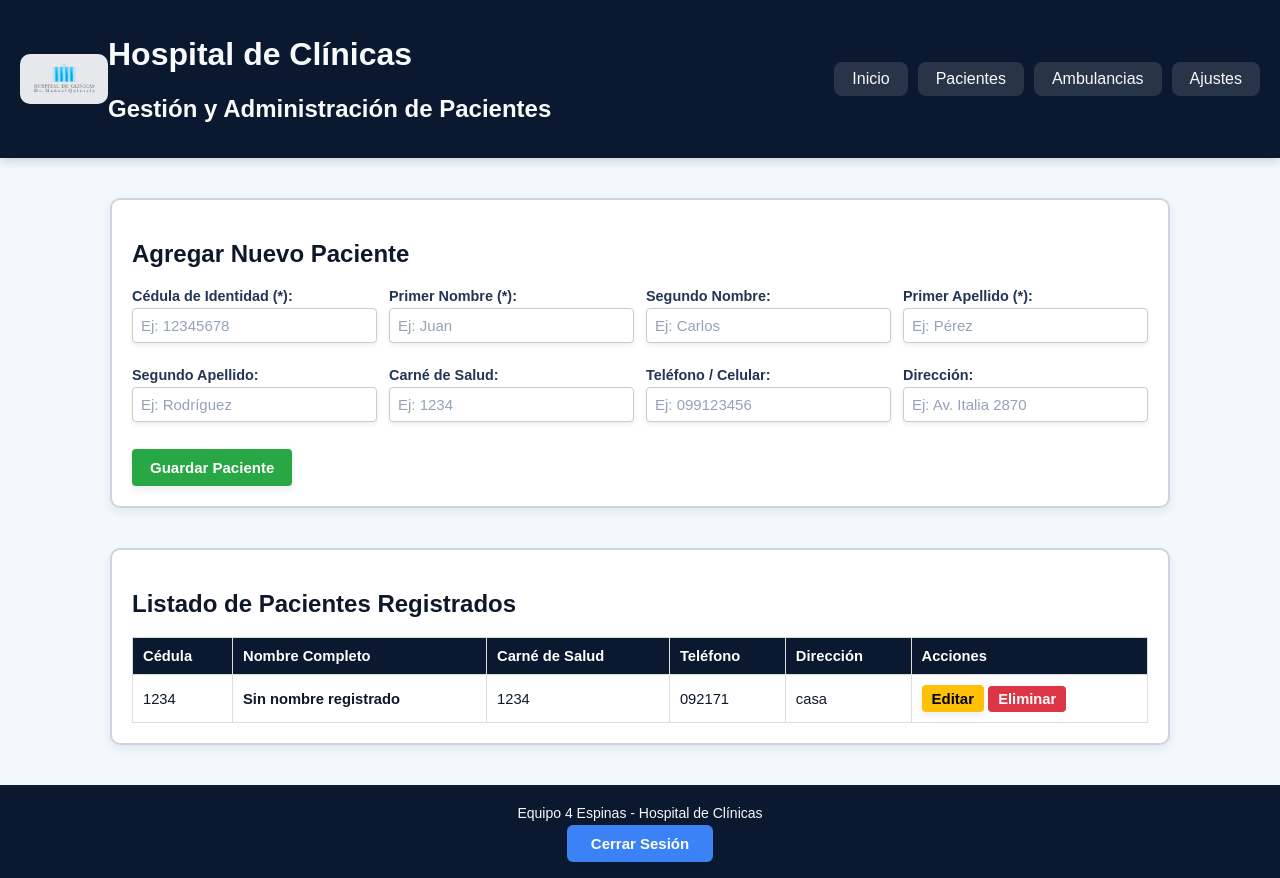
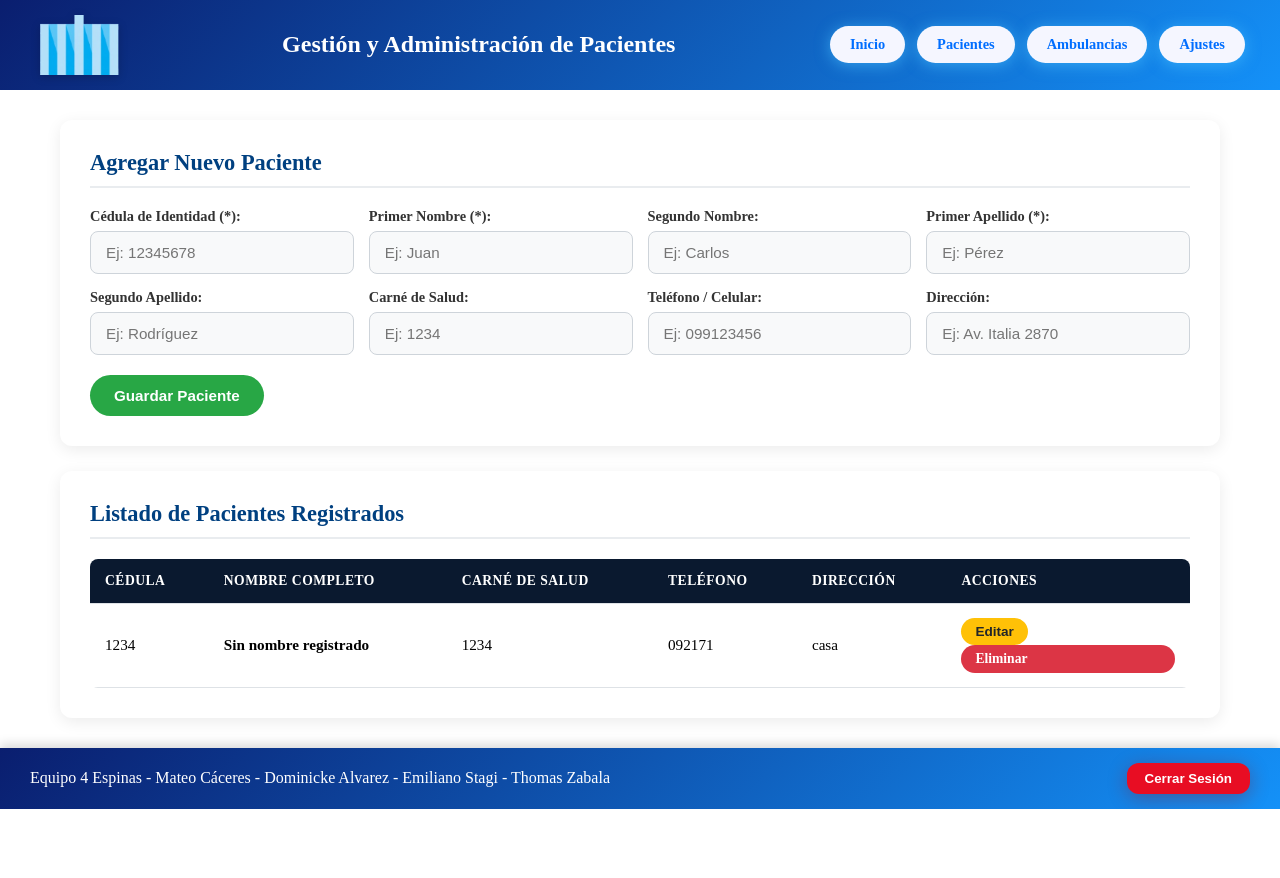
Before and after one commit to espinascuatro-rgb/Fronted-4Espinas, a PHP site: page /pages/administracion-pacientes.php in a window 1280 px wide. After the commit the page ends 809 px from the top, so only its background shows below. Run offline with PHP 8.4, Linux system fonts and the light colour scheme; the visitor is signed in with stand-in values (Sample User, id 1); data comes from the database, SQL or seed files in the repository.

Commit message:
Corrigiendo css y la desorganizacion del html de ad pacientes.

```diff
--- /dev/null
+++ b/css/admin_pacientes.css
@@ -0,0 +1,226 @@
+/* ==========================================
+   ADMINISTRACIÓN DE PACIENTES - HOSPITAL DE CLÍNICAS
+   ========================================== */
+
+.mainadminpacientes {
+    max-width: 1200px;
+    margin: 0 auto;
+    padding: 30px 20px;
+    display: flex;
+    flex-direction: column;
+    gap: 25px;
+    flex: 1;
+    box-sizing: border-box;
+}
+
+/* Estilo de tarjeta unificado */
+.tarjeta {
+    background-color: #ffffff;
+    border-radius: 12px;
+    box-shadow: 0 4px 16px rgba(0, 0, 0, 0.08);
+    padding: 30px;
+    box-sizing: border-box;
+}
+
+/* Títulos principales de las tarjetas */
+.tarjeta h2 {
+    color: #004080;
+    font-size: 1.4rem;
+    margin-top: 0;
+    margin-bottom: 20px;
+    border-bottom: 2px solid #e9ecef;
+    padding-bottom: 10px;
+}
+
+/* Cuadrícula adaptable para el formulario */
+.grid-form {
+    display: grid;
+    grid-template-columns: repeat(auto-fit, minmax(240px, 1fr));
+    gap: 15px;
+    margin-bottom: 20px;
+}
+
+.form-group {
+    display: flex;
+    flex-direction: column;
+    gap: 6px;
+}
+
+.form-group label {
+    font-weight: bold;
+    color: #333333;
+    font-size: 0.9rem;
+}
+
+.form-group input {
+    padding: 12px 15px;
+    border: 1px solid #ced4da;
+    border-radius: 8px;
+    font-size: 0.95rem;
+    background-color: #f8f9fa;
+    color: #495057;
+    box-sizing: border-box;
+    transition: border-color 0.3s ease, box-shadow 0.3s ease, background-color 0.3s ease;
+}
+
+.form-group input:focus {
+    border-color: #0056b3;
+    background-color: #ffffff;
+    outline: none;
+    box-shadow: 0 0 0 3px rgba(0, 86, 179, 0.15);
+}
+
+/* Botones de acción del formulario */
+.btn-guardar {
+    background-color: #28a745;
+    color: white;
+    border: none;
+    padding: 12px 24px;
+    border-radius: 25px;
+    cursor: pointer;
+    font-weight: bold;
+    font-size: 0.95rem;
+    transition: background-color 0.3s ease;
+}
+
+.btn-guardar:hover {
+    background-color: #218838;
+}
+
+.btn-cancelar {
+    background-color: #6c757d;
+    color: white;
+    border: none;
+    padding: 12px 24px;
+    border-radius: 25px;
+    cursor: pointer;
+    font-weight: bold;
+    font-size: 0.95rem;
+    display: none;
+    margin-left: 10px;
+    transition: background-color 0.3s ease;
+}
+
+.btn-cancelar:hover {
+    background-color: #5a6268;
+}
+
+/* Tabla de pacientes moderna y estilizada */
+.tabla-pacientes {
+    width: 100%;
+    border-collapse: collapse;
+    margin-top: 15px;
+    background-color: white;
+    font-size: 0.95rem;
+    border-radius: 8px;
+    overflow: hidden;
+}
+
+.tabla-pacientes th,
+.tabla-pacientes td {
+    padding: 14px 15px;
+    text-align: left;
+    border-bottom: 1px solid #dee2e6;
+}
+
+.tabla-pacientes th {
+    background-color: #0a192f;
+    color: white;
+    font-weight: bold;
+    text-transform: uppercase;
+    font-size: 0.85rem;
+    letter-spacing: 0.5px;
+}
+
+.tabla-pacientes tbody tr {
+    transition: background-color 0.2s ease;
+}
+
+.tabla-pacientes tbody tr:hover {
+    background-color: #f8f9fa;
+}
+
+.tabla-vacia {
+    text-align: center;
+    color: #6c757d;
+    padding: 30px !important;
+}
+
+/* Botones dentro de la tabla (Editar / Eliminar) */
+.btn-editar {
+    background-color: #ffc107;
+    color: #212529;
+    padding: 6px 14px;
+    border: none;
+    border-radius: 20px;
+    cursor: pointer;
+    font-weight: bold;
+    font-size: 0.85rem;
+    transition: background-color 0.3s ease;
+    margin-right: 5px;
+}
+
+.btn-editar:hover {
+    background-color: #e0a800;
+}
+
+.btn-eliminar {
+    background-color: #dc3545;
+    color: white;
+    padding: 6px 14px;
+    border: none;
+    border-radius: 20px;
+    cursor: pointer;
+    font-weight: bold;
+    font-size: 0.85rem;
+    text-decoration: none;
+    display: inline-block;
+    transition: background-color 0.3s ease;
+}
+
+.btn-eliminar:hover {
+    background-color: #c82333;
+}
+
+.btn-inicio {
+    display: inline-block;
+    background-color: #007bff;
+    color: white;
+    padding: 10px 20px;
+    text-decoration: none;
+    border-radius: 20px;
+    font-weight: bold;
+    margin-bottom: 15px;
+    transition: background-color 0.3s ease;
+}
+
+.btn-inicio:hover {
+    background-color: #0056b3;
+}
+
+/* Alertas de éxito y error */
+.alerta {
+    padding: 14px 18px;
+    border-radius: 8px;
+    margin-bottom: 20px;
+    font-weight: bold;
+    font-size: 0.95rem;
+    box-shadow: 0 2px 6px rgba(0, 0, 0, 0.04);
+}
+
+.alerta-exito {
+    background-color: #d4edda;
+    color: #155724;
+    border-left: 5px solid #28a745;
+}
+
+.alerta-error {
+    background-color: #f8d7da;
+    color: #721c24;
+    border-left: 5px solid #dc3545;
+}
+
+.link-logout {
+    color: white;
+    text-decoration: none;
+}
--- a/pages/administracion-pacientes.php
+++ b/pages/administracion-pacientes.php
@@ -19,129 +19,15 @@ $resultado = $conexion->query($sql);
     <meta charset="UTF-8">
     <meta name="viewport" content="width=device-width, initial-scale=1.0">
     <title>Administración de Pacientes - Hospital de Clínicas</title>
-    <link rel="stylesheet" href="../css/style.css">
-    <style>
-        .contenedor-admin {
-            max-width: 1100px;
-            margin: 20px auto;
-            padding: 20px;
-        }
-
-        .grid-form {
-            display: grid;
-            grid-template-columns: repeat(auto-fit, minmax(200px, 1fr));
-            gap: 12px;
-            margin-bottom: 15px;
-        }
-
-        .form-group {
-            display: flex;
-            flex-direction: column;
-        }
-
-        .form-group label {
-            font-weight: bold;
-            font-size: 0.9em;
-            margin-bottom: 4px;
-        }
-
-        .form-group input {
-            padding: 8px;
-            border: 1px solid #ccc;
-            border-radius: 4px;
-        }
-
-        .btn-guardar {
-            background-color: #28a745;
-            color: white;
-            border: none;
-            padding: 10px 18px;
-            border-radius: 4px;
-            cursor: pointer;
-            font-weight: bold;
-        }
-
-        .btn-cancelar {
-            background-color: #6c757d;
-            color: white;
-            border: none;
-            padding: 10px 18px;
-            border-radius: 4px;
-            cursor: pointer;
-            font-weight: bold;
-            display: none;
-        }
-
-        .tabla-pacientes {
-            width: 100%;
-            border-collapse: collapse;
-            margin-top: 15px;
-            background-color: white;
-            font-size: 0.92em;
-        }
-
-        .tabla-pacientes th, .tabla-pacientes td {
-            border: 1px solid #ddd;
-            padding: 10px;
-            text-align: left;
-        }
-
-        .tabla-pacientes th {
-            background-color: #0a192f;
-            color: white;
-        }
-
-        .btn-editar {
-            background-color: #ffc107;
-            color: black;
-            padding: 5px 10px;
-            border: none;
-            border-radius: 4px;
-            cursor: pointer;
-            font-weight: bold;
-        }
-
-        .btn-eliminar {
-            background-color: #dc3545;
-            color: white;
-            padding: 5px 10px;
-            border: none;
-            border-radius: 4px;
-            cursor: pointer;
-            font-weight: bold;
-            text-decoration: none;
-        }
-
-        .btn-inicio {
-            display: inline-block;
-            background-color: #007bff;
-            color: white;
-            padding: 8px 15px;
-            text-decoration: none;
-            border-radius: 4px;
-            font-weight: bold;
-            margin-bottom: 15px;
-        }
-
-        .alerta {
-            padding: 10px;
-            border-radius: 4px;
-            margin-bottom: 15px;
-            font-weight: bold;
-        }
-        .alerta-exito { background-color: #d4edda; color: #155724; }
-        .alerta-error { background-color: #f8d7da; color: #721c24; }
-    </style>
+    <link rel="stylesheet" href="../css/elementosC.css">
+    <link rel="stylesheet" href="../css/admin_pacientes.css">
 </head>
 
 <body>
-    <header class="encabezado-app">
-        <img src="../fotos-videos/Logo-Hospital.png" alt="Logo del hospital" class="logo">
-        <div>
-            <h1>Hospital de Clínicas</h1>
-            <h2>Gestión y Administración de Pacientes</h2>
-        </div>
-        <nav class="nav-app">
+    <header class="Headerguia">
+        <img src="../fotos-videos/logor.png" alt="Logo del hospital" class="logo">
+        <h2>Gestión y Administración de Pacientes</h2>
+        <nav class="navguia">
             <a href="../pages/guia.php">Inicio</a>
             <a href="../pages/tratamientos.php">Pacientes</a>
             <a href="../pages/traslados.php">Ambulancias</a>
@@ -149,7 +35,7 @@ $resultado = $conexion->query($sql);
         </nav>
     </header>
 
-    <main class="contenedor-admin">
+    <main class="mainadminpacientes">
 
         <?php if (isset($_GET['msg'])): ?>
             <div class="alerta alerta-exito">
@@ -213,7 +99,7 @@ $resultado = $conexion->query($sql);
             </form>
         </section>
 
-        <section class="tarjeta" style="margin-top: 20px;">
+        <section class="tarjeta tarjeta-listado">
             <h2>Listado de Pacientes Registrados</h2>
             <table class="tabla-pacientes">
                 <thead>
@@ -247,7 +133,7 @@ $resultado = $conexion->query($sql);
                         <?php endwhile; ?>
                     <?php else: ?>
                         <tr>
-                            <td colspan="6" style="text-align: center;">No hay pacientes registrados.</td>
+                            <td colspan="6" class="tabla-vacia">No hay pacientes registrados.</td>
                         </tr>
                     <?php endif; ?>
                 </tbody>
@@ -255,40 +141,12 @@ $resultado = $conexion->query($sql);
         </section>
     </main>
 
-    <footer class="pie-app">
-        <p>Equipo 4 Espinas - Hospital de Clínicas</p>
-        <button><a href="../php/logout.php" style="color: white; text-decoration: none;">Cerrar Sesión</a></button>
+    <footer class="footerguia">
+        <p>Equipo 4 Espinas - Mateo Cáceres - Dominicke Alvarez - Emiliano Stagi - Thomas Zabala</p>
+        <button class="logout"><a href="../php/logout.php">Cerrar Sesión</a></button>
     </footer>
 
-    <script>
-        function editarPaciente(p) {
-            document.getElementById('tituloForm').textContent = "Editar Datos del Paciente";
-            document.getElementById('accion').value = "editar";
-            document.getElementById('cedula_original').value = p.cedula;
-
-            document.getElementById('cedula').value = p.cedula;
-            document.getElementById('cedula').readOnly = true;
-            document.getElementById('primer_nombre').value = p.primer_nombre || '';
-            document.getElementById('segundo_nombre').value = p.segundo_nombre || '';
-            document.getElementById('primer_apellido').value = p.primer_apellido || '';
-            document.getElementById('segundo_apellido').value = p.segundo_apellido || '';
-            document.getElementById('carne_de_salud').value = p.carne_de_salud || '';
-            document.getElementById('numero_de_telefono').value = p.numero_de_telefono || '';
-            document.getElementById('direccion').value = p.direccion || '';
-
-            document.getElementById('btnSubmit').textContent = "Actualizar Paciente";
-            document.getElementById('btnCancelar').style.display = "inline-block";
-        }
-
-        document.getElementById('btnCancelar').addEventListener('click', () => {
-            document.getElementById('tituloForm').textContent = "Agregar Nuevo Paciente";
-            document.getElementById('accion').value = "agregar";
-            document.getElementById('formPaciente').reset();
-            document.getElementById('cedula').readOnly = false;
-            document.getElementById('btnSubmit').textContent = "Guardar Paciente";
-            document.getElementById('btnCancelar').style.display = "none";
-        });
-    </script>
+    <script src="../js/admin_pacientes.js"></script>
 </body>
 
 </html>
```
Also changed, not shown: js/admin_pacientes.js (added, +32 -0 lines).
